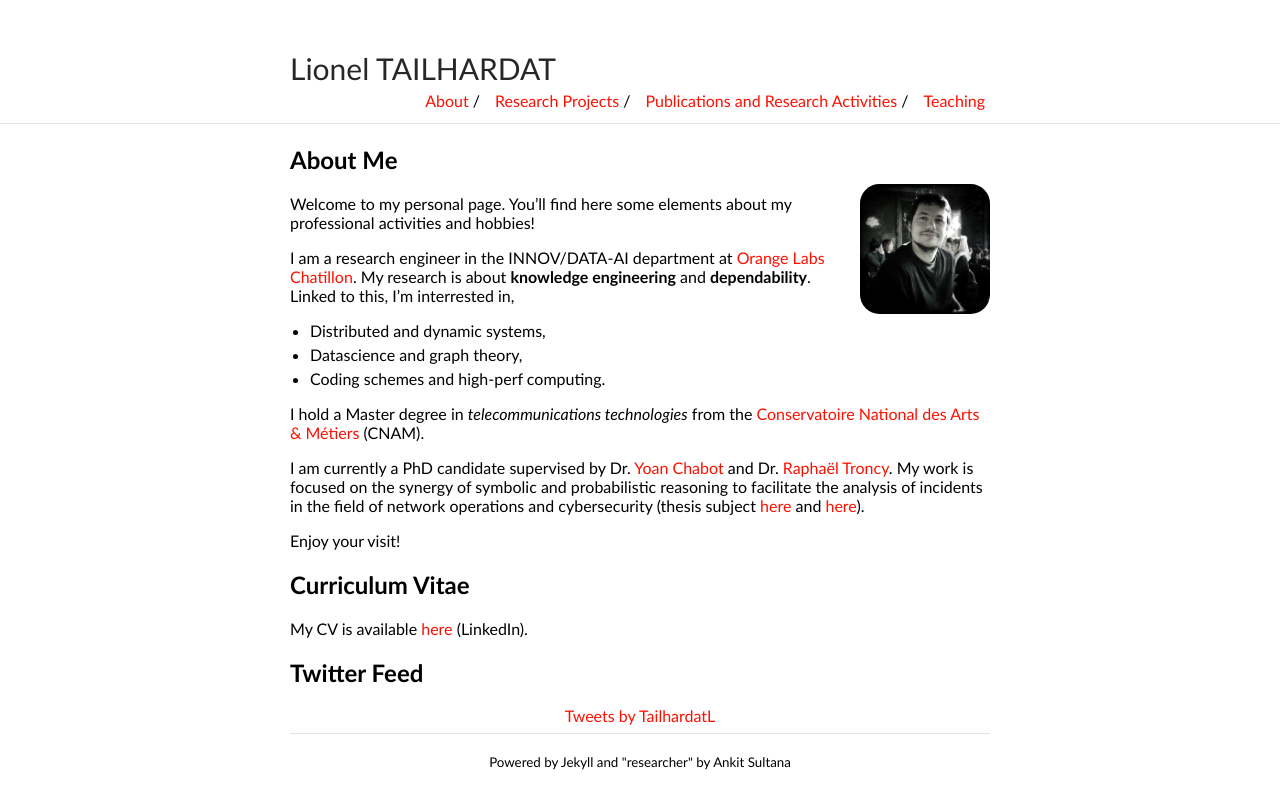
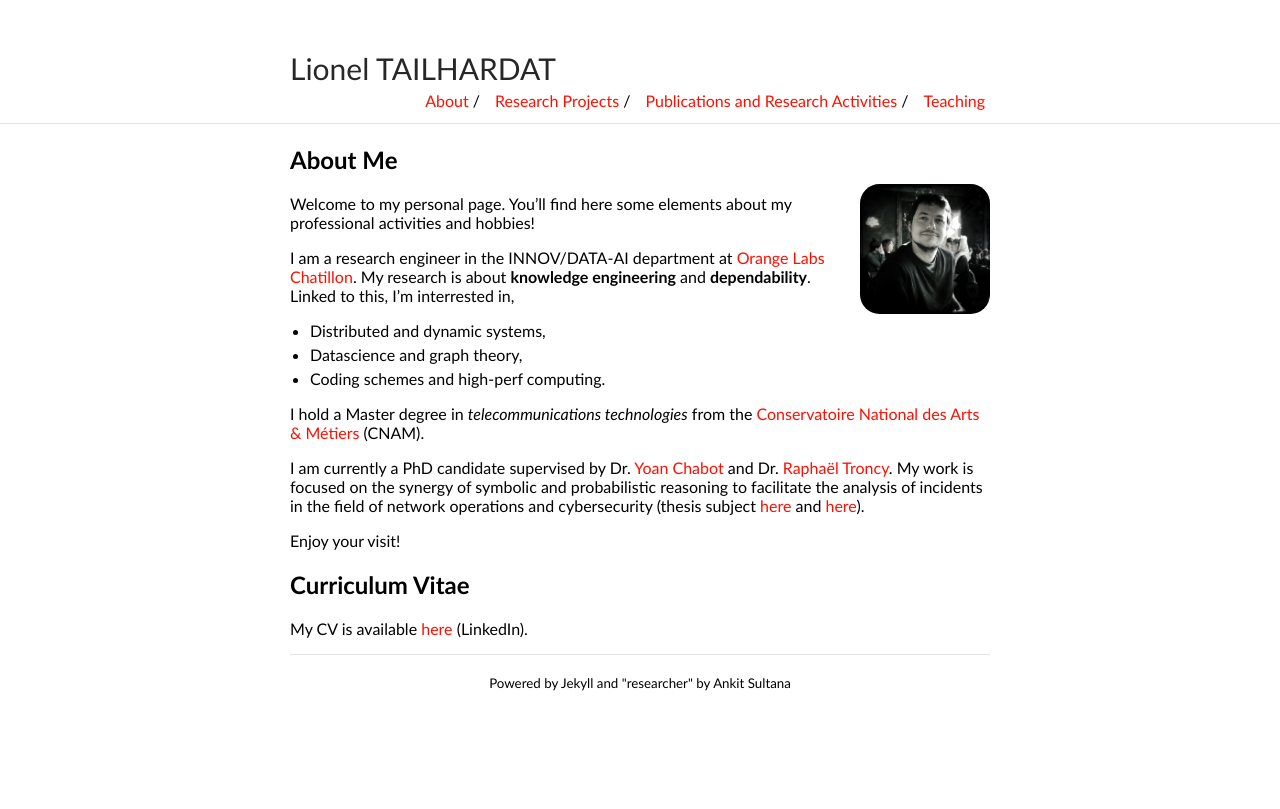
Before and after one commit to GenEars/GenEars.github.io, a Jekyll site: the page built from index.md, in a window 1280 px wide. Shown: the top 809 px of the page. Built offline with Jekyll 4.4.1, drawn with Linux system fonts in a browser that asks for light colours; comment, search, counter and statistics services are not loaded.

Commit message:
Deleted twitter component.
Signed-off-by: Lionel TAILHARDAT <lionel.tailhardat@orange.fr>

```diff
--- a/index.md
+++ b/index.md
@@ -27,9 +27,3 @@ Enjoy your visit!
 ## Curriculum Vitae
 
 My CV is available [here](https://www.linkedin.com/in/lionel-tailhardat-566510120/) (LinkedIn).
-
-## Twitter Feed
-<div class="jekyll-twitter-plugin" align="center">
-    <div class="jekyll-twitter-plugin"><a class="twitter-timeline" data-width="500" data-height="250" data-tweet-limit="5" href="https://twitter.com/TailhardatL?ref_src=twsrc%5Etfw">Tweets by TailhardatL</a>
-<script async="" src="https://platform.twitter.com/widgets.js" charset="utf-8"></script>
-</div>
```
